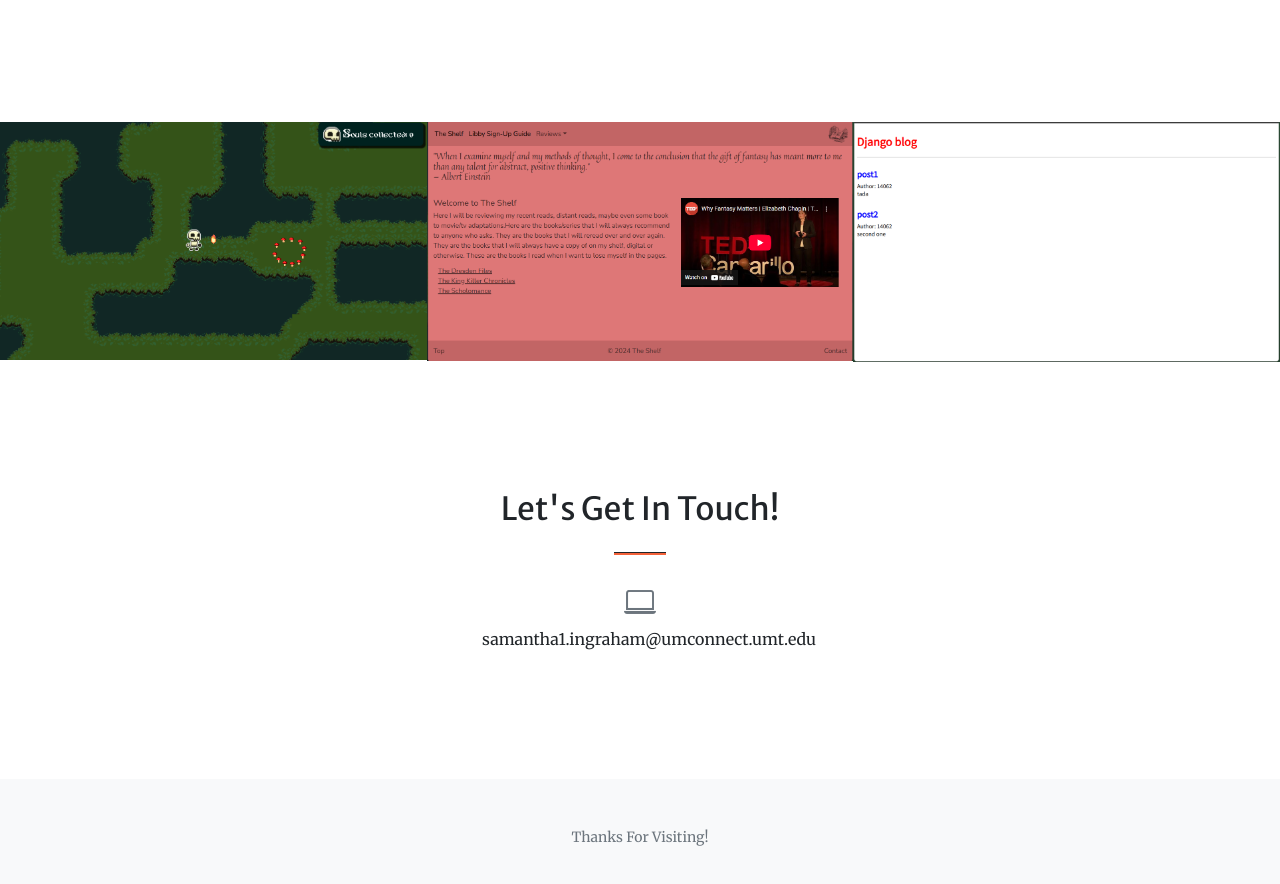
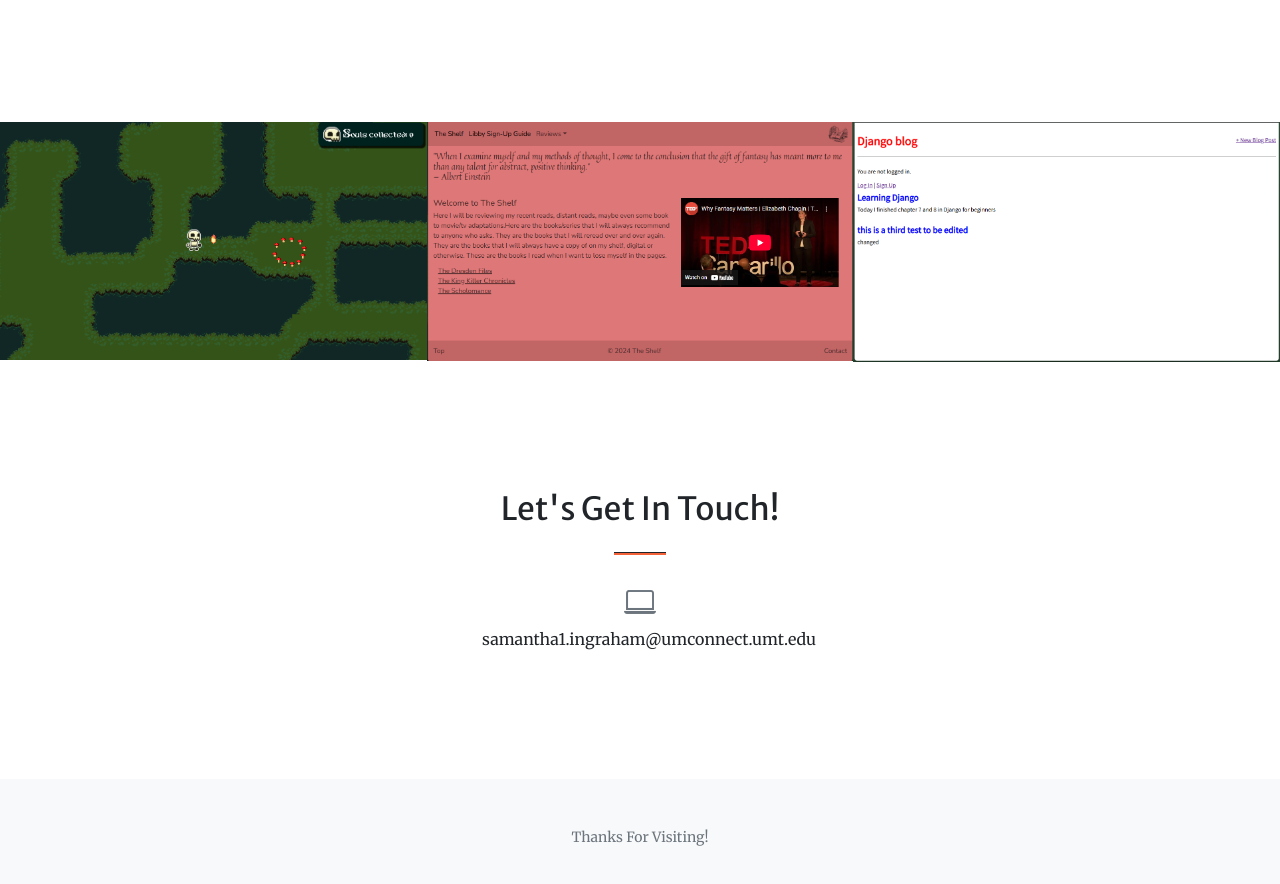
Before and after one commit to samantha-ingraham/portfolio, a plain HTML site: page index.html in a window 1280 px wide. Shown: the part 1720-2604 px from the top of the page. Drawn offline with nearby package versions, Linux system fonts and the light colour scheme; some packages are replaced by stand-ins of ours; a script that the page names is missing.

Commit message:
update for blog website

```diff
--- a/index.html
+++ b/index.html
@@ -137,7 +137,7 @@
                 <div class="col-lg-4 col-sm-6">
                     <a class="portfolio-box" href="https://github.com/samantha-ingraham/blog"
                         title="Django Blog Site Repository">
-                        <img class="img-fluid" src="assets/img/portfolio/fullsize/blog-v1.png"
+                        <img class="img-fluid" src="assets/img/portfolio/fullsize/blog-v2.png"
                             alt="a screen grab of the blog" />
                         <div class="portfolio-box-caption">
                             <div class="project-category text-white-50">Django Websites</div>
```
Also changed, not shown: assets/img/portfolio/fullsize/blog-v2.png (added).
